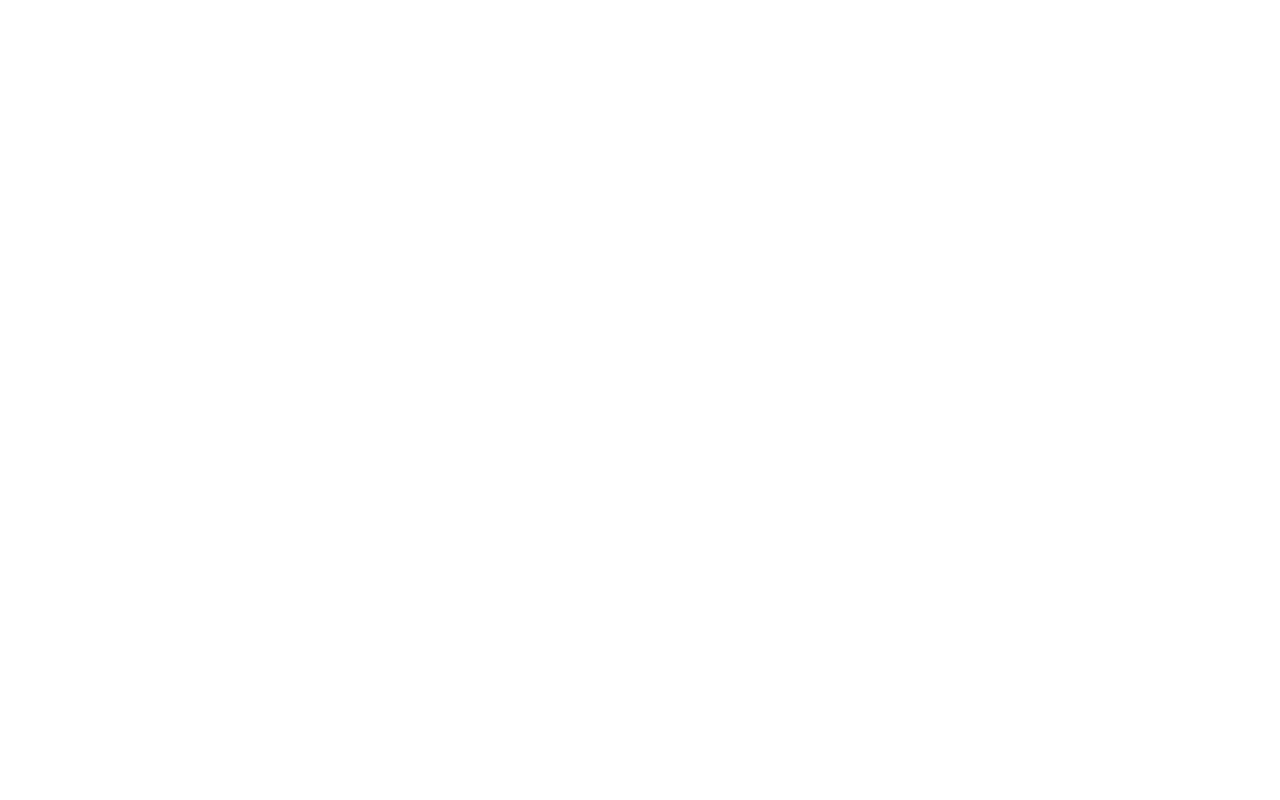
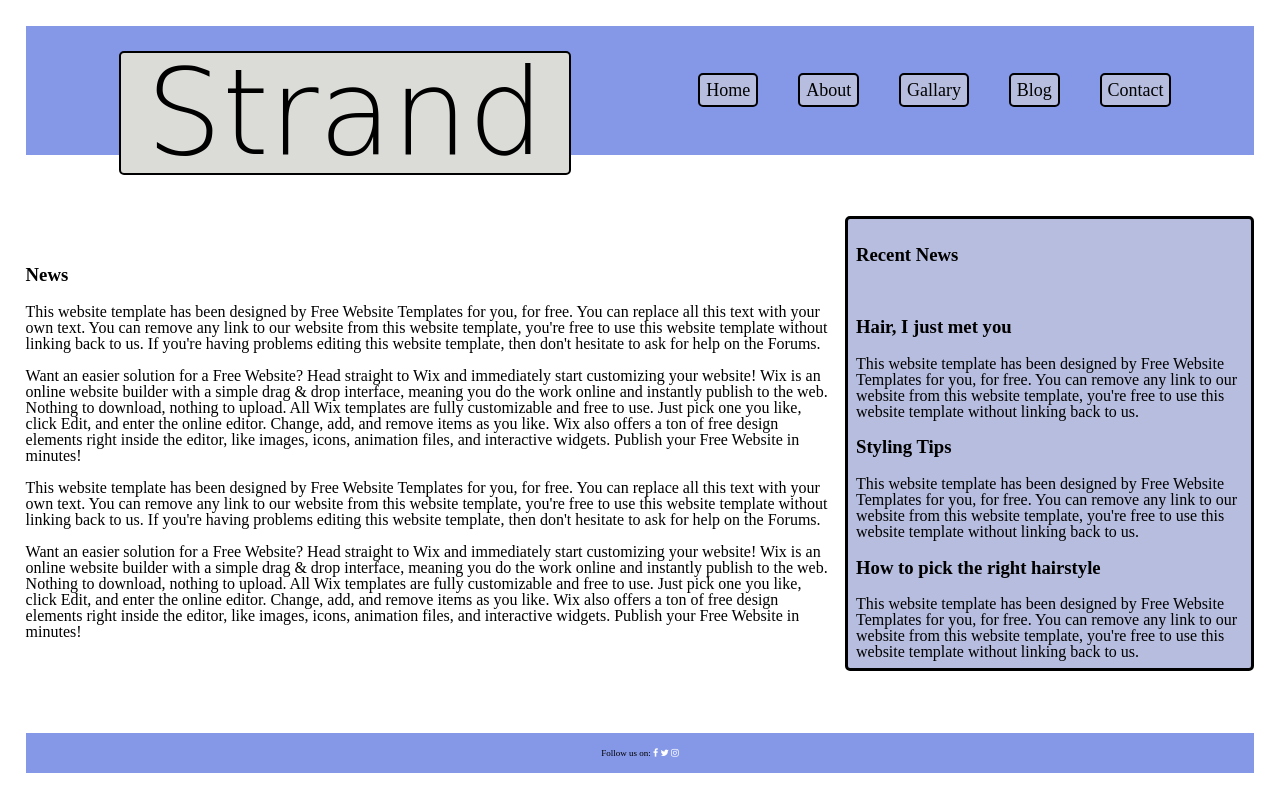
Before and after one commit to PeytenBevill/hairSalon, a plain HTML site: page pages/blog.html in a window 1280 px wide. Drawn offline with Linux system fonts and the light colour scheme; a web font is replaced by a local one.

Commit message:
built web version of all pages

```diff
--- a/index.html
+++ b/index.html
@@ -4,6 +4,7 @@
   <meta http-equiv="X-UA-Compatible" content="IE=edge">
   <meta name="viewport" content="width=device-width, initial-scale=1.0">
   <title>Hair Salon</title>
+  <link rel="stylesheet" href="https://cdnjs.cloudflare.com/ajax/libs/font-awesome/4.7.0/css/font-awesome.min.css">
   <link rel="preconnect" href="https://fonts.googleapis.com">
   <link rel="preconnect" href="https://fonts.gstatic.com" crossorigin>
   <link href="https://fonts.googleapis.com/css2?family=Sassy+Frass&display=swap" rel="stylesheet">
@@ -66,9 +67,9 @@
 
     <footer>
       <p class="footer">Follow us on:
-        <a href="www.twitter.com">Twitter</a>
-        <a href="www.instagram.com">Instagram</a>
-        <a href="www.facebook.com">Facebook</a>
+        <a href="#" class="fa fa-facebook"></a>
+        <a href="#" class="fa fa-twitter"></a>
+        <a href="#" class="fa fa-instagram"></a>
       </p>
     </footer>
 
--- a/pages/blog.html
+++ b/pages/blog.html
@@ -0,0 +1,60 @@
+<html lang="en">
+<head>
+  <meta charset="UTF-8">
+  <meta http-equiv="X-UA-Compatible" content="IE=edge">
+  <meta name="viewport" content="width=device-width, initial-scale=1.0">
+  <title>Hair Salon</title>
+  <link rel="stylesheet" href="https://cdnjs.cloudflare.com/ajax/libs/font-awesome/4.7.0/css/font-awesome.min.css">
+  <link rel="preconnect" href="https://fonts.googleapis.com">
+  <link rel="preconnect" href="https://fonts.gstatic.com" crossorigin>
+  <link href="https://fonts.googleapis.com/css2?family=Sassy+Frass&display=swap" rel="stylesheet">
+  <link rel="stylesheet" href="../styles/reset.css">
+  <link rel="stylesheet" href="../styles/blog.css">
+</head>
+<body>
+  <div class="mainContainer">
+    <header>
+      <div class="logo">
+        <h1>Strand</h1>
+      </div>
+      <nav>
+        <a href="../index.html">Home</a>
+        <a href="../pages/about.html">About</a>
+        <a href="../pages/gallary.html">Gallary</a>
+        <a href="../pages/blog.html">Blog</a>
+        <a href="../pages/contact.html">Contact</a>
+      </nav>
+    </header>
+
+    <main>
+      <div class="partOne">
+        <h3>News</h3>
+        <p>This website template has been designed by Free Website Templates for you, for free. You can replace all this text with your own text. You can remove any link to our website from this website template, you're free to use this website template without linking back to us. If you're having problems editing this website template, then don't hesitate to ask for help on the Forums.<br><br>
+
+          Want an easier solution for a Free Website? Head straight to Wix and immediately start customizing your website! Wix is an online website builder with a simple drag & drop interface, meaning you do the work online and instantly publish to the web. Nothing to download, nothing to upload. All Wix templates are fully customizable and free to use. Just pick one you like, click Edit, and enter the online editor. Change, add, and remove items as you like. Wix also offers a ton of free design elements right inside the editor, like images, icons, animation files, and interactive widgets. Publish your Free Website in minutes!<br><br>
+
+          This website template has been designed by Free Website Templates for you, for free. You can replace all this text with your own text. You can remove any link to our website from this website template, you're free to use this website template without linking back to us. If you're having problems editing this website template, then don't hesitate to ask for help on the Forums.<br><br>
+
+          Want an easier solution for a Free Website? Head straight to Wix and immediately start customizing your website! Wix is an online website builder with a simple drag & drop interface, meaning you do the work online and instantly publish to the web. Nothing to download, nothing to upload. All Wix templates are fully customizable and free to use. Just pick one you like, click Edit, and enter the online editor. Change, add, and remove items as you like. Wix also offers a ton of free design elements right inside the editor, like images, icons, animation files, and interactive widgets. Publish your Free Website in minutes!</p>
+        </div>
+        <div class="partTwo">
+        <h3>Recent News</h3><br>
+        <h3>Hair, I just met you</h3>
+        <p>This website template has been designed by Free Website Templates for you, for free. You can remove any link to our website from this website template, you're free to use this website template without linking back to us.</p>
+        <h3>Styling Tips</h3>
+        <p>This website template has been designed by Free Website Templates for you, for free. You can remove any link to our website from this website template, you're free to use this website template without linking back to us.</p>
+        <h3>How to pick the right hairstyle</h3>
+        <p>This website template has been designed by Free Website Templates for you, for free. You can remove any link to our website from this website template, you're free to use this website template without linking back to us.</p>
+      </div>
+    </main>
+    <footer>
+      <p class="footer">Follow us on:
+        <a href="#" class="fa fa-facebook"></a>
+        <a href="#" class="fa fa-twitter"></a>
+        <a href="#" class="fa fa-instagram"></a>
+      </p>
+    </footer>
+
+
+  </body>
+  </html>
--- a/styles/about.css
+++ b/styles/about.css
@@ -71,3 +71,36 @@ footer {
 p.footer {
   font-size: xx-small;
 }
+
+.fa {
+  /* padding: 20px; */
+  /* font-size: 30px; */
+  /* width: 50px; */
+  text-align: center;
+  text-decoration: none;
+  /* margin: 5px 2px; */
+}
+
+.fa:hover {
+    opacity: 0.7;
+}
+
+.fa-facebook {
+  /* background: #3B5998; */
+  color: white;
+}
+
+.fa-twitter {
+  /* background: #55ACEE; */
+  color: white;
+}
+.fa-instagram {
+  /* background: #125688; */
+  color: white;
+}
+
+
+/* media */
+@media (min-width: 597px) {
+
+}
--- a/styles/blog.css
+++ b/styles/blog.css
@@ -0,0 +1,122 @@
+body {
+  margin: 2%;
+}
+
+.mainContainer {
+  display: grid;
+  grid-template-rows: auto 1fr auto;
+}
+
+header {
+  background-color: rgb(133, 151, 231);
+  padding: 2%;
+  display: flex;
+  flex-direction: row;
+  height: 80px;
+  position: relative;
+}
+
+.logo {
+  flex: 1;
+  font-family: 'Sassy Frass', cursive;
+  font-size: 60px;
+  justify-content: center;
+  display: flex;
+}
+
+.logo h1 {
+  justify-content: center;
+  background-color: #dbdcd7;
+  border-radius: 5px;
+  border: 2px solid black;
+  padding: 0 2%;
+  font-weight: lighter;
+  margin: 0;
+  position: absolute;
+  bottom: -20px
+}
+
+nav {
+  flex: 1;
+  display: flex;
+  justify-content: center;
+  align-items: center;
+}
+
+nav a {
+  background-color: rgb(182, 189, 222);
+  padding: 1% 1%;
+  border-radius: 5px;
+  border: 2px solid black;
+  text-decoration: none;
+  color: black;
+  margin: 5px 20px;
+  font-size: large;
+}
+
+main {
+  display: grid;
+  grid-template-columns: 2fr 1fr;
+  margin-top: 5%;
+}
+
+.partOne {
+  margin-right: 2%;
+  grid-column: 1/2;
+  display: flex;
+  flex-direction: column;
+  flex-wrap: wrap;
+  justify-content: center;
+}
+
+.partTwo {
+  grid-column: 2/3;
+  border: 3px solid black;
+  border-radius: 5px;
+  display: flex;
+  flex-direction: column;
+  flex-wrap: wrap;
+  justify-content: center;
+  background-color: rgb(182, 189, 222);
+  padding: 2%;
+}
+
+footer {
+  margin-top: 5%;
+  background-color: rgb(133, 151, 231);
+  height: 40px;
+  display: flex;
+  justify-content: center;
+  align-items: center;
+}
+
+p.footer {
+  font-size: xx-small;
+}
+
+.fa {
+  /* padding: 20px; */
+  /* font-size: 30px; */
+  /* width: 50px; */
+  text-align: center;
+  text-decoration: none;
+  /* margin: 5px 2px; */
+}
+
+.fa:hover {
+    opacity: 0.7;
+}
+
+.fa-facebook {
+  /* background: #3B5998; */
+  color: white;
+}
+
+.fa-twitter {
+  /* background: #55ACEE; */
+  color: white;
+}
+.fa-instagram {
+  /* background: #125688; */
+  color: white;
+}
--- a/styles/contact.css
+++ b/styles/contact.css
@@ -0,0 +1,100 @@
+body {
+  margin: 2%;
+}
+
+.mainContainer {
+  display: grid;
+  grid-template-rows: auto 1fr auto;
+}
+
+header {
+  background-color: rgb(133, 151, 231);
+  padding: 2%;
+  display: flex;
+  flex-direction: row;
+  height: 80px;
+  position: relative;
+}
+
+.logo {
+  flex: 1;
+  font-family: 'Sassy Frass', cursive;
+  font-size: 60px;
+  justify-content: center;
+  display: flex;
+}
+
+.logo h1 {
+  justify-content: center;
+  background-color: #dbdcd7;
+  border-radius: 5px;
+  border: 2px solid black;
+  padding: 0 2%;
+  font-weight: lighter;
+  margin: 0;
+  position: absolute;
+  bottom: -20px
+}
+
+nav {
+  flex: 1;
+  display: flex;
+  justify-content: center;
+  align-items: center;
+}
+
+nav a {
+  background-color: rgb(182, 189, 222);
+  padding: 1% 1%;
+  border-radius: 5px;
+  border: 2px solid black;
+  text-decoration: none;
+  color: black;
+  margin: 5px 20px;
+  font-size: large;
+}
+
+main {
+  margin: 5%;
+  margin-bottom: 10%;
+}
+
+footer {
+  margin-top: 7%;
+  background-color: rgb(133, 151, 231);
+  height: 40px;
+  display: flex;
+  justify-content: center;
+  align-items: center;
+}
+
+p.footer {
+  font-size: xx-small;
+}
+
+.fa {
+  /* padding: 20px; */
+  /* font-size: 30px; */
+  /* width: 50px; */
+  text-align: center;
+  text-decoration: none;
+  /* margin: 5px 2px; */
+}
+
+.fa:hover {
+    opacity: 0.7;
+}
+
+.fa-facebook {
+  /* background: #3B5998; */
+  color: white;
+}
+
+.fa-twitter {
+  /* background: #55ACEE; */
+  color: white;
+}
+.fa-instagram {
+  /* background: #125688; */
+  color: white;
+}
--- a/styles/gallary.css
+++ b/styles/gallary.css
@@ -0,0 +1,119 @@
+body {
+  margin: 2%;
+}
+
+.mainContainer {
+  display: grid;
+  grid-template-rows: auto 1fr auto;
+}
+
+header {
+  background-color: rgb(133, 151, 231);
+  padding: 2%;
+  display: flex;
+  flex-direction: row;
+  height: 80px;
+  position: relative;
+}
+
+.logo {
+  flex: 1;
+  font-family: 'Sassy Frass', cursive;
+  font-size: 60px;
+  justify-content: center;
+  display: flex;
+}
+
+.logo h1 {
+  justify-content: center;
+  background-color: #dbdcd7;
+  border-radius: 5px;
+  border: 2px solid black;
+  padding: 0 2%;
+  font-weight: lighter;
+  margin: 0;
+  position: absolute;
+  bottom: -20px
+}
+
+nav {
+  flex: 1;
+  display: flex;
+  justify-content: center;
+  align-items: center;
+}
+
+nav a {
+  background-color: rgb(182, 189, 222);
+  padding: 1% 1%;
+  border-radius: 5px;
+  border: 2px solid black;
+  text-decoration: none;
+  color: black;
+  margin: 5px 20px;
+  font-size: large;
+}
+
+ul {
+  margin-top: 5%;
+  margin-left: 20%;
+  margin-right: 20%;
+  display: flex;
+  flex-direction: row;
+  flex-wrap: wrap;
+  justify-content: space-between;
+  align-items: center;
+}
+
+img {
+  border: 4px solid rgb(182, 189, 222);
+  border-radius: 5px;
+  box-shadow: -10px -7px 4px 20px rgb(113 108 108 / 53%);
+  clip-path:polygon(0 0,100% 0,200% 100%,200% 200%,100% 200%,0 100%);
+  margin-bottom: 10%;
+}
+
+img:hover {
+  cursor: pointer;
+  opacity: 85%;
+}
+
+footer {
+  margin-top: 2%;
+  background-color: rgb(133, 151, 231);
+  height: 40px;
+  display: flex;
+  justify-content: center;
+  align-items: center;
+}
+
+p.footer {
+  font-size: xx-small;
+}
+
+.fa {
+  /* padding: 20px; */
+  /* font-size: 30px; */
+  /* width: 50px; */
+  text-align: center;
+  text-decoration: none;
+  /* margin: 5px 2px; */
+}
+
+.fa:hover {
+    opacity: 0.7;
+}
+
+.fa-facebook {
+  /* background: #3B5998; */
+  color: white;
+}
+
+.fa-twitter {
+  /* background: #55ACEE; */
+  color: white;
+}
+.fa-instagram {
+  /* background: #125688; */
+  color: white;
+}
```
Also changed, not shown: pages/about.html (+5 -3 lines), pages/contact.html (+49 -0 lines), pages/gallary.html (+53 -0 lines), styles/styles.css (+27 -0 lines).
